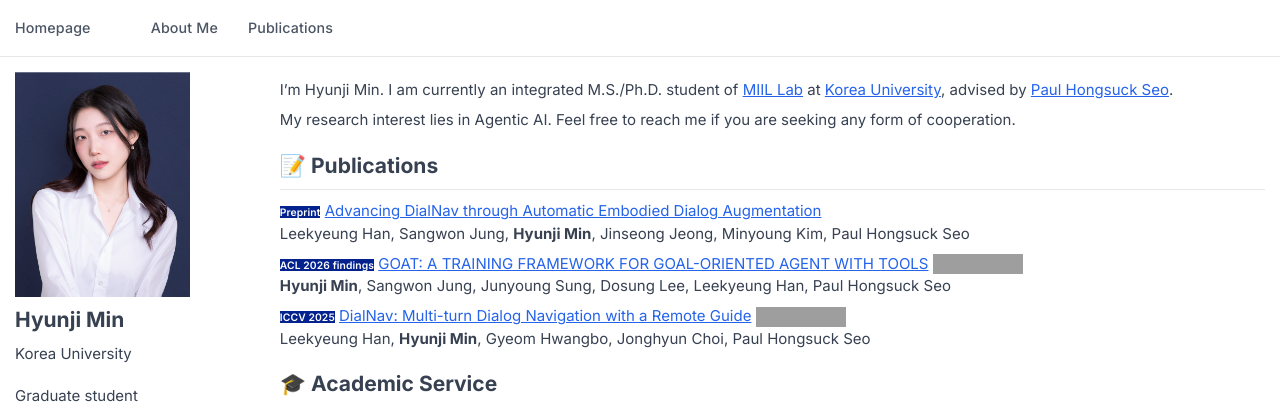
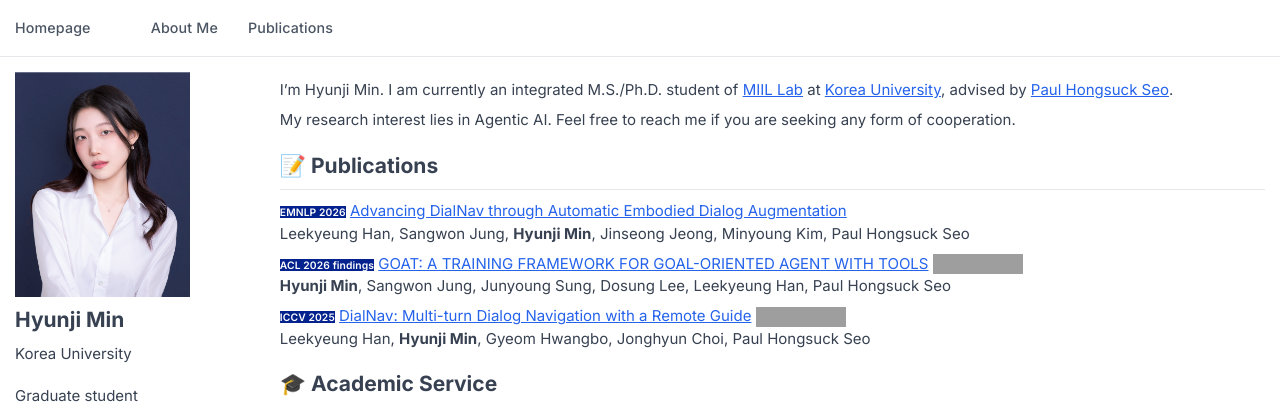
Before and after one commit to daream2/daream2.github.io, a Jekyll site: the page built from _pages/about.md, in a window 1280 px wide, cut to the strip 0-404 px from the top of the page. Built offline with Jekyll 4.4.1, drawn with Linux system fonts in a browser that asks for light colours; grey boxes are pictures that could not be loaded.

Commit message:
Update DialNav augmentation paper tag to EMNLP 2026

```diff
--- a/_pages/about.md
+++ b/_pages/about.md
@@ -26,7 +26,7 @@ Feel free to reach me if you are seeking any form of cooperation.
 
 
 # 📝 Publications
-``Preprint`` [Advancing DialNav through Automatic Embodied Dialog Augmentation](https://arxiv.org/abs/2606.19948)<br>
+``EMNLP 2026`` [Advancing DialNav through Automatic Embodied Dialog Augmentation](https://arxiv.org/abs/2606.19948)<br>
 Leekyeung Han, Sangwon Jung, **Hyunji Min**, Jinseong Jeong, Minyoung Kim, Paul Hongsuck Seo
 
 ``ACL 2026 findings`` [GOAT: A TRAINING FRAMEWORK FOR GOAL-ORIENTED AGENT WITH TOOLS](https://arxiv.org/abs/2510.12218) [![](https://img.shields.io/github/stars/KU-MIIL/GOAT?style=social&amp;label=Stars)](https://github.com/KU-MIIL/GOAT)<br>
```
